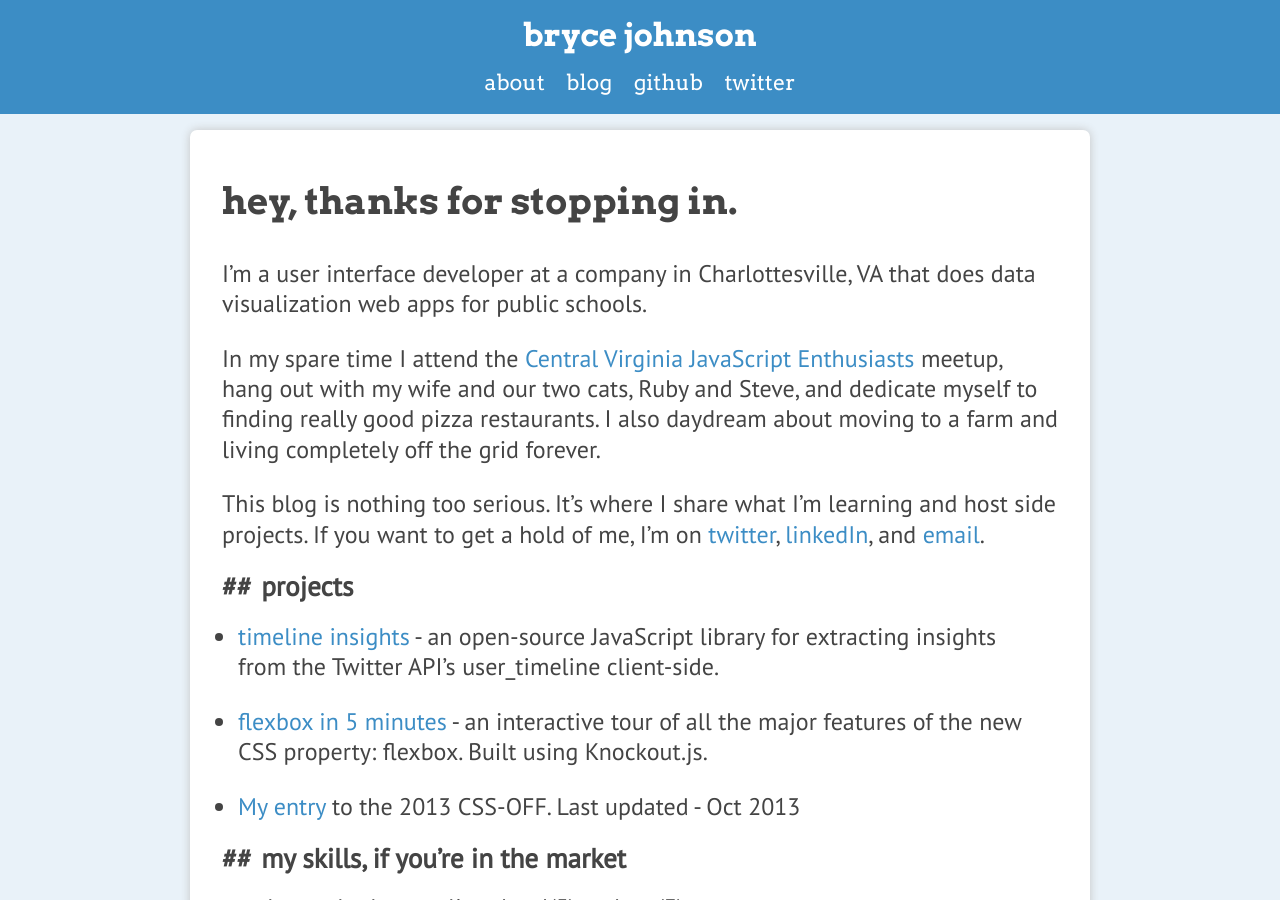
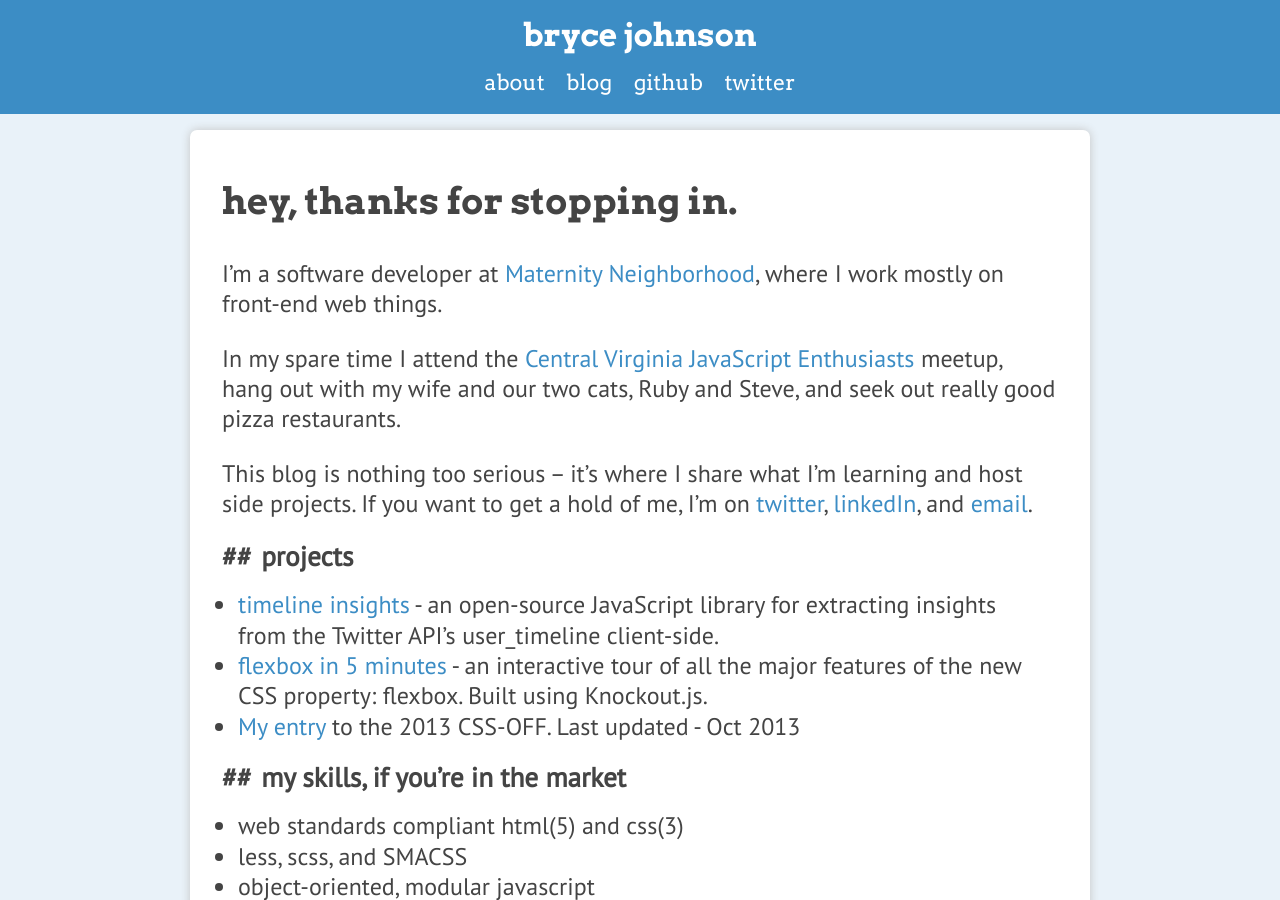
Before and after one commit to brycepj/devbryce-jekyll, a Jekyll site: the page built from about/index.md, in a window 1280 px wide and 900 px high. Built offline with Jekyll 4.4.1, drawn with Linux system fonts in a browser that asks for light colours.

Commit message:
blank commit

```diff
--- a/about/index.md
+++ b/about/index.md
@@ -4,18 +4,16 @@ title: hey, thanks for stopping in.
 description: a little about me and what I do.
 published: true
 ---
-I'm a user interface developer at a company in Charlottesville, VA that does data visualization web apps for public schools.
+I'm a software developer at [Maternity Neighborhood](http://maternityneighborhood.com/), where I work mostly on front-end web things.
 
-In my spare time I attend the [Central Virginia JavaScript Enthusiasts](http://www.meetup.com/Central-Virginia-Javascript-Enthusiasts-CVJSE/) meetup, hang out with my wife and our two cats, Ruby and Steve, and dedicate myself to finding really good pizza restaurants. I also daydream about moving to a farm and living completely off the grid forever.
+In my spare time I attend the [Central Virginia JavaScript Enthusiasts](http://www.meetup.com/Central-Virginia-Javascript-Enthusiasts-CVJSE/) meetup, hang out with my wife and our two cats, Ruby and Steve, and seek out really good pizza restaurants.
 
-This blog is nothing too serious. It's where I share what I'm learning and host side projects. If you want to get a hold of me, I'm on [twitter](http://twitter.com/_brycepj), [linkedIn](http://www.linkedin.com/in/brycepj/), and [email](mailto:brycepj@gmail.com).
+This blog is nothing too serious -- it's where I share what I'm learning and host side projects. If you want to get a hold of me, I'm on [twitter](http://twitter.com/_brycepj), [linkedIn](http://www.linkedin.com/in/brycepj/), and [email](mailto:brycepj@gmail.com).
 
 ## projects
 
 - [timeline insights](https://github.com/brycepj/timeline-insights) - an open-source JavaScript library for extracting insights from the Twitter API's user_timeline client-side.
-
 - [flexbox in 5 minutes](http://devbryce.com/flexbox) - an interactive tour of all the major features of the new CSS property: flexbox. Built using Knockout.js.
-
 - [My entry](http://devbryce.com/css-off) to the 2013 CSS-OFF. Last updated - Oct 2013
 
 ## my skills, if you're in the market
@@ -27,7 +25,6 @@ This blog is nothing too serious. It's where I share what I'm learning and host
 - typescript
 - git, github, bitbucket
 - MVVM and MVC (Knockout and Backbone)
-
 
 ## pizza A-list
 
```
